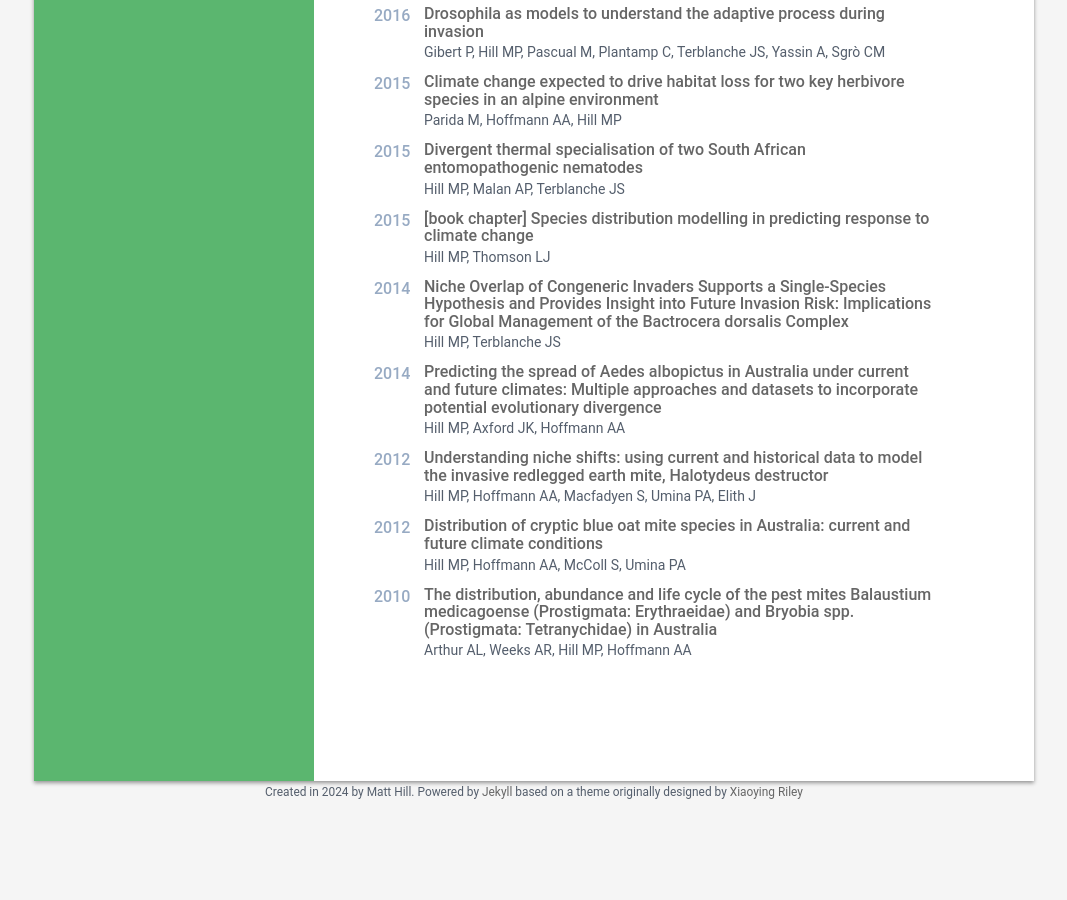
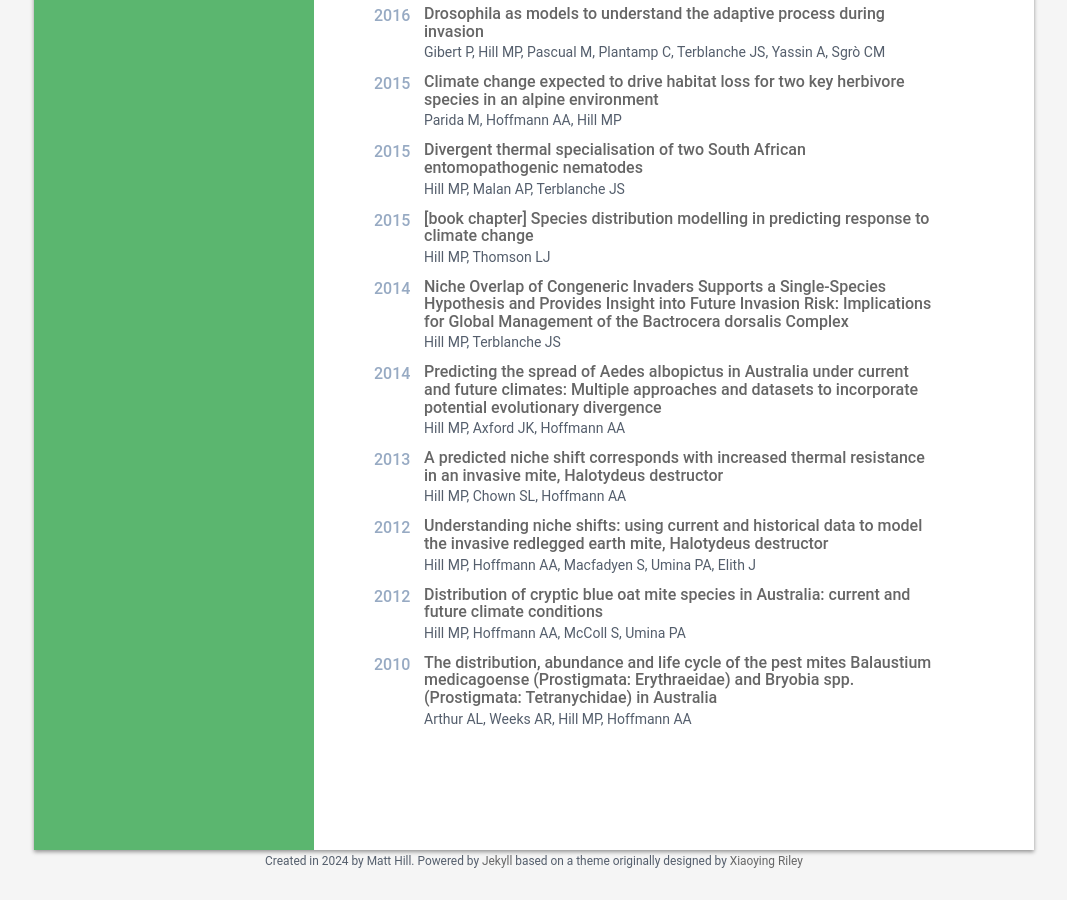
Before and after one commit to mattecologist/mattecologist.github.io, a Jekyll site: the page built from index.html, in a window 1280 px wide and 900 px high, scrolled down 1887 px. Shown: the whole window, without its empty margins (106-1173 px from the left). Built offline with Jekyll 4.4.1, drawn with Linux system fonts in a browser that asks for light colours; nearby versions of some CDN libraries; a style sheet for code colours, icons or effects is not loaded; before the commit the page ends 2718 px from its top, so only the background shows below that.

Commit message:
add papers

```diff
--- a/_data/publications.yml
+++ b/_data/publications.yml
@@ -134,6 +134,11 @@
   year: 2014
   link: ./assets/pdf/pone.0090121.pdf
 
+- title: "A predicted niche shift corresponds with increased thermal resistance in an invasive mite, Halotydeus destructor"
+  authors: Hill MP, Chown SL, Hoffmann AA
+  year: 2013
+  link: ./assets/pdf/geb.12059.pdf
+
 - title: "Distribution of cryptic blue oat mite species in Australia: current and future climate conditions"
   authors: Hill MP, Hoffmann AA, McColl S, Umina PA
   year: 2012
```
